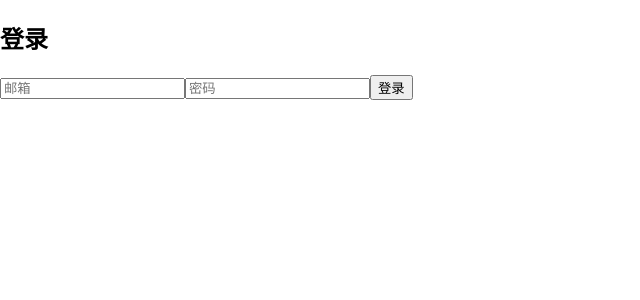
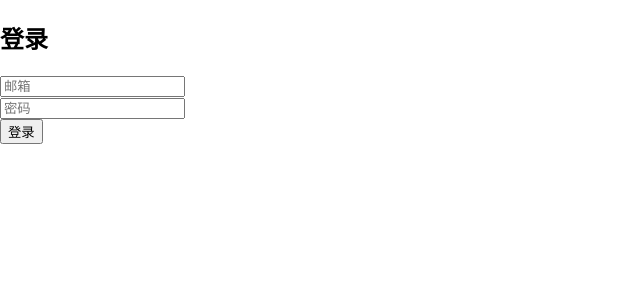
Before and after one commit to SunnyProdefi/travel-planner, a React (Create React App) app in the folder client/: page /login in a window 1280 px wide. Shown: the top 300 px of the page, without its empty margins (0-640 px from the left). Built offline with nearby package versions, Linux system fonts and the light colour scheme.

Commit message:
更新环境变量名称并调整登录页面的 API 调用，优化表单样式

```diff
--- a/client/src/pages/Login.js
+++ b/client/src/pages/Login.js
@@ -11,16 +11,16 @@ export default function Login() {
   const handleSubmit = async (e) => {
     e.preventDefault();
     console.log("Logging in:", formData);
-    console.log("API 地址:", process.env.REACT_APP_API); // 可以确认当前 API 是不是对的
+    console.log("API 地址:", process.env.REACT_APP_API_URL);
 
     try {
-      const res = await axios.post(`${process.env.REACT_APP_API}/login`, formData);
+      const res = await axios.post(`${process.env.REACT_APP_API_URL}/api/auth/login`, formData);
       console.log("✅ 登录成功", res.data);
 
-      // 保存 token（可选，或者跳转）
+      // 保存 token
       localStorage.setItem("token", res.data.token);
       alert("✅ 登录成功！");
-      window.location.href = "/dashboard"; // 可跳转其他页面
+      window.location.href = "/dashboard";
     } catch (err) {
       console.error("❌ 登录失败:", err);
       alert("登录失败：" + (err.response?.data?.message || err.message));
@@ -28,12 +28,30 @@ export default function Login() {
   };
 
   return (
-    <div>
+    <div className="login-container">
       <h2>登录</h2>
-      <form onSubmit={handleSubmit}>
-        <input type="email" name="email" placeholder="邮箱" value={formData.email} onChange={handleChange} required />
-        <input type="password" name="password" placeholder="密码" value={formData.password} onChange={handleChange} required />
-        <button type="submit">登录</button>
+      <form onSubmit={handleSubmit} className="login-form">
+        <div className="form-group">
+          <input
+            type="email"
+            name="email"
+            placeholder="邮箱"
+            value={formData.email}
+            onChange={handleChange}
+            required
+          />
+        </div>
+        <div className="form-group">
+          <input
+            type="password"
+            name="password"
+            placeholder="密码"
+            value={formData.password}
+            onChange={handleChange}
+            required
+          />
+        </div>
+        <button type="submit" className="btn btn-primary">登录</button>
       </form>
     </div>
   );
```
Also changed, not shown: 1 other file (tests, documents, lock files or other folders).
